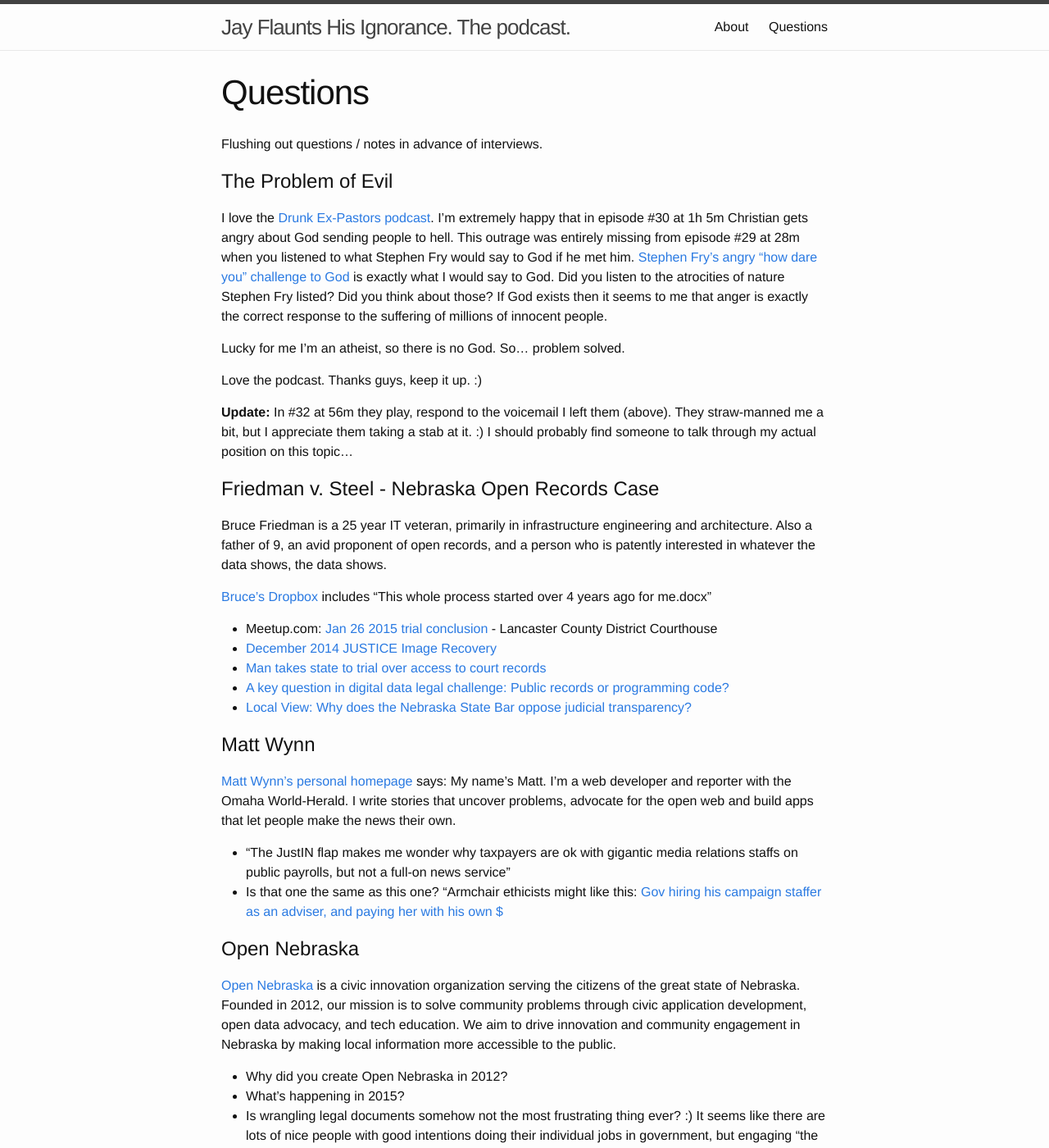
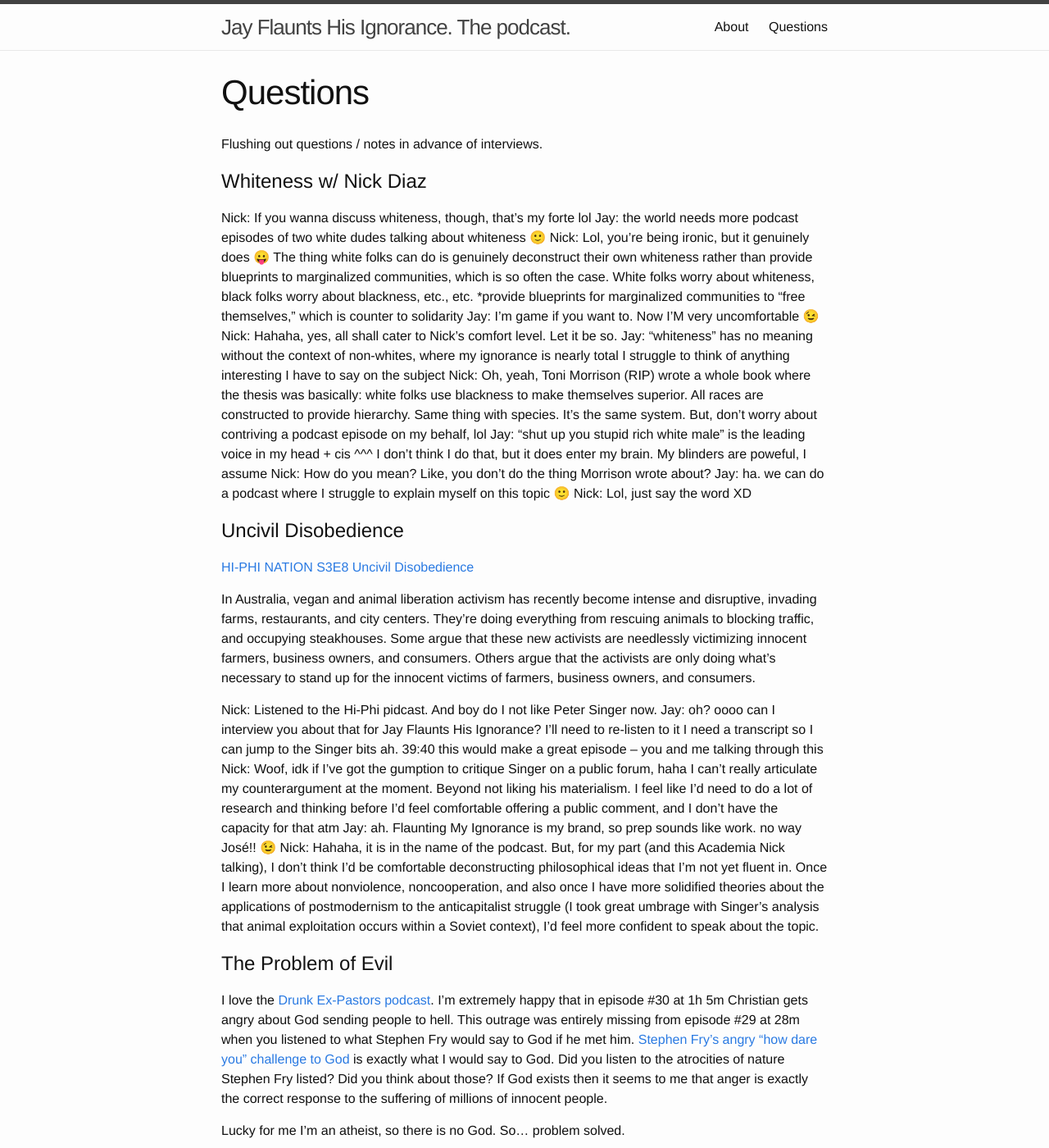
Before and after one commit to jhannah/jayflaunts, a Jekyll site: the page built from questions.md, in a window 1280 px wide and 1400 px high. Shown: the whole window at 82% size. Built offline with Jekyll 4.4.1, drawn with Linux system fonts in a browser that asks for light colours; some of the changed text lies outside the part shown.

Commit message:
Updated questions
- Removed questions that have full episodes now.
- New questions.

```diff
--- a/questions.md
+++ b/questions.md
@@ -5,6 +5,47 @@ permalink: /questions/
 ---
 
 Flushing out questions / notes in advance of interviews.
+
+
+# <a name="whiteness"></a>Whiteness w/ Nick Diaz
+
+Nick: If you wanna discuss whiteness, though, that's my forte lol
+Jay: the world needs more podcast episodes of two white dudes talking about whiteness 🙂
+Nick: Lol, you're being ironic, but it genuinely does 😛
+The thing white folks can do is genuinely deconstruct their own whiteness rather than provide blueprints to marginalized communities, which is so often the case. White folks worry about whiteness, black folks worry about blackness, etc., etc.
+*provide blueprints for marginalized communities to "free themselves," which is counter to solidarity
+Jay: I'm game if you want to. Now I'M very uncomfortable 😉
+Nick: Hahaha, yes, all shall cater to Nick's comfort level. Let it be so.
+Jay: "whiteness" has no meaning without the context of non-whites, where my ignorance is nearly total
+I struggle to think of anything interesting I have to say on the subject
+Nick: Oh, yeah, Toni Morrison (RIP) wrote a whole book where the thesis was basically: white folks use blackness to make themselves superior. All races are constructed to provide hierarchy.
+Same thing with species. It's the same system.
+But, don't worry about contriving a podcast episode on my behalf, lol
+Jay: "shut up you stupid rich white male" is the leading voice in my head + cis
+^^^ I don't think I do that, but it does enter my brain. My blinders are poweful, I assume
+Nick: How do you mean?
+Like, you don't do the thing Morrison wrote about?
+Jay: ha. we can do a podcast where I struggle to explain myself on this topic 🙂
+Nick: Lol, just say the word XD
+
+
+# <a name="uncivil"></a>Uncivil Disobedience
+
+[HI-PHI NATION S3E8 Uncivil Disobedience](https://hiphination.org/season-3-episodes/s3-episode-8-uncivil-disobedience/)
+
+In Australia, vegan and animal liberation activism has recently become intense and disruptive, invading farms, restaurants, and city centers. They’re doing everything from rescuing animals to blocking traffic, and occupying steakhouses. Some argue that these new activists are needlessly victimizing innocent farmers, business owners, and consumers. Others argue that the activists are only doing what’s necessary to stand up for the innocent victims of farmers, business owners, and consumers.
+
+Nick: Listened to the Hi-Phi pidcast. And boy do I not like Peter Singer now.
+Jay: oh? oooo can I interview you about that for Jay Flaunts His Ignorance? I'll need to re-listen to it
+I need a transcript so I can jump to the Singer bits ah. 39:40
+this would make a great episode -- you and me talking through this
+Nick: Woof, idk if I've got the gumption to critique Singer on a public forum, haha
+I can't really articulate my counterargument at the moment. Beyond not liking his materialism.
+I feel like I'd need to do a lot of research and thinking before I'd feel comfortable offering a public comment, and I don't have the capacity for that atm
+Jay: ah. Flaunting My Ignorance is my brand, so prep sounds like work. no way José!! 😉
+Nick: Hahaha, it is in the name of the podcast.
+But, for my part (and this Academia Nick talking), I don't think I'd be comfortable deconstructing philosophical ideas that I'm not yet fluent in.
+Once I learn more about nonviolence, noncooperation, and also once I have more solidified theories about the applications of postmodernism to the anticapitalist struggle (I took great umbrage with Singer's analysis that animal exploitation occurs within a Soviet context), I'd feel more confident to speak about the topic.
 
 
 # <a name="evil"></a>The Problem of Evil
@@ -42,31 +83,3 @@ who is patently interested in whatever the data shows, the data shows.
 * [Man takes state to trial over access to court records](http://journalstar.com/news/local/article_5afbc39a-f3dc-5edf-97f2-e95ee4901c1e.html)
 * [A key question in digital data legal challenge: Public records or programming code?](http://www.omaha.com/news/crime/a-key-question-in-digital-data-legal-challenge-public-records/article_4690a9b4-7180-5551-950a-c5d8f649b2f3.html)
 * [Local View: Why does the Nebraska State Bar oppose judicial transparency?](http://journalstar.com/news/opinion/editorial/columnists/local-view-why-does-the-nebraska-state-bar-oppose-judicial/article_23668a1b-ce28-54b7-803f-f8949e6037bf.html)
-
-
-# <a name="wynn"></a>Matt Wynn
-
-[Matt Wynn's personal homepage](http://mattwynn.net/) says: My name’s Matt. I’m a web developer and reporter with
-the Omaha World-Herald. I write stories that uncover problems, advocate for the open web and
-build apps that let people make the news their own.
-
-* "The JustIN flap makes me wonder why taxpayers are ok with gigantic media relations staffs on public payrolls, but not a full-on news service"
-* Is that one the same as this one? "Armchair ethicists might like this:
-[Gov hiring his campaign staffer as an adviser, and paying her with his own $](http://www.omaha.com/news/politics/questions-arise-after-gov-ricketts-uses-his-own-money-to/article_03b0a5dd-52f5-5581-9f7a-fff8df55e3ea.html)
-
-
-# <a name="on"></a>Open Nebraska
-
-[Open Nebraska](http://opennebraska.io/) is a civic innovation organization serving the
-citizens of the great state of Nebraska. Founded in 2012, our mission is to solve
-community problems through civic application development, open data advocacy, and tech
-education. We aim to drive innovation and community engagement in Nebraska by making
-local information more accessible to the public.
-
-* Why did you create Open Nebraska in 2012?
-* What's happening in 2015?
-* Is wrangling legal documents somehow not the most frustrating thing ever? :)
-It seems like there are lots of nice people with good intentions doing their individual
-jobs in government, but engaging "the system" itself seems so very daunting?
-Can individuals with jobs and families and other interests make a dent over time?
-* Do you need more help? What skill sets are you looking for? How can people get involved?
```
